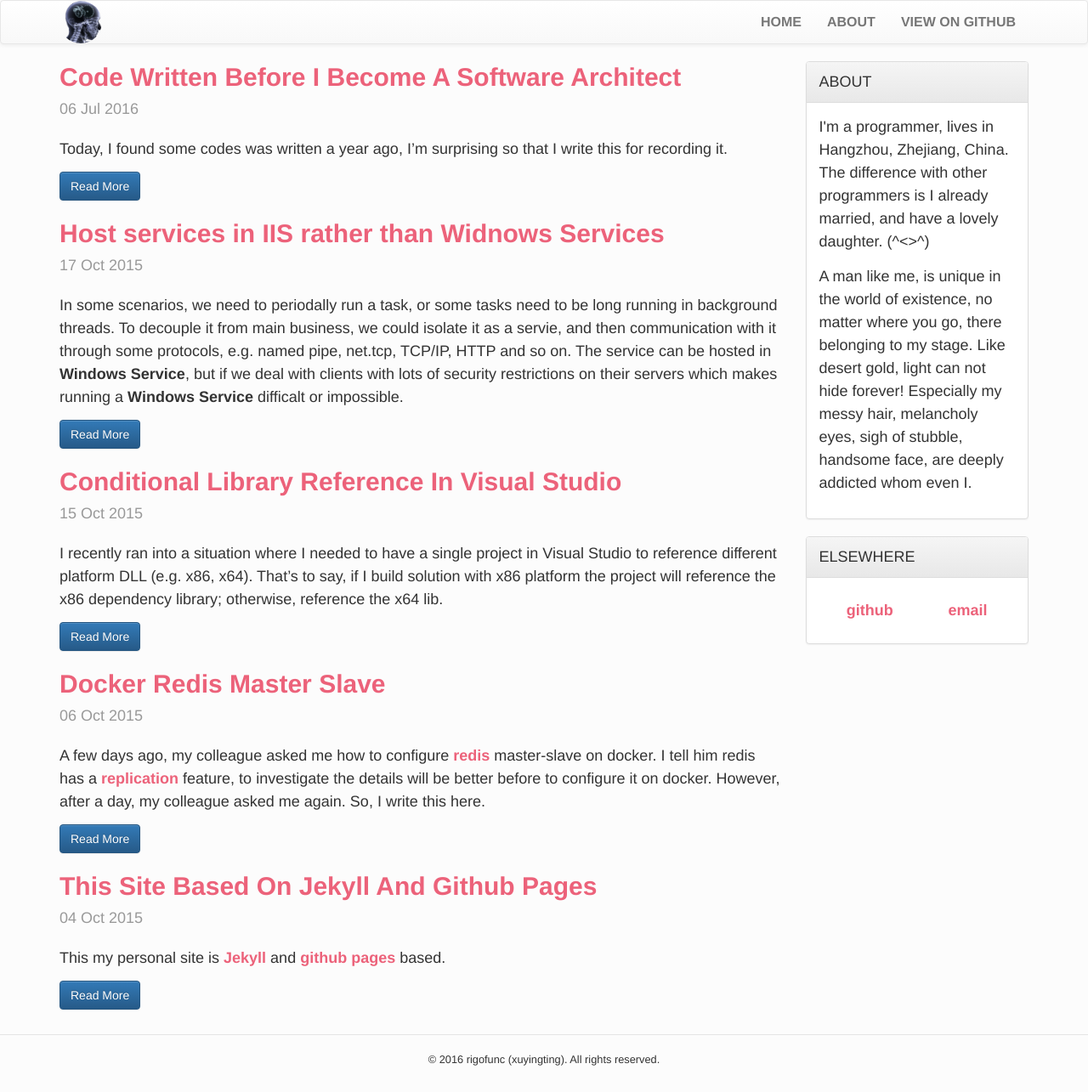
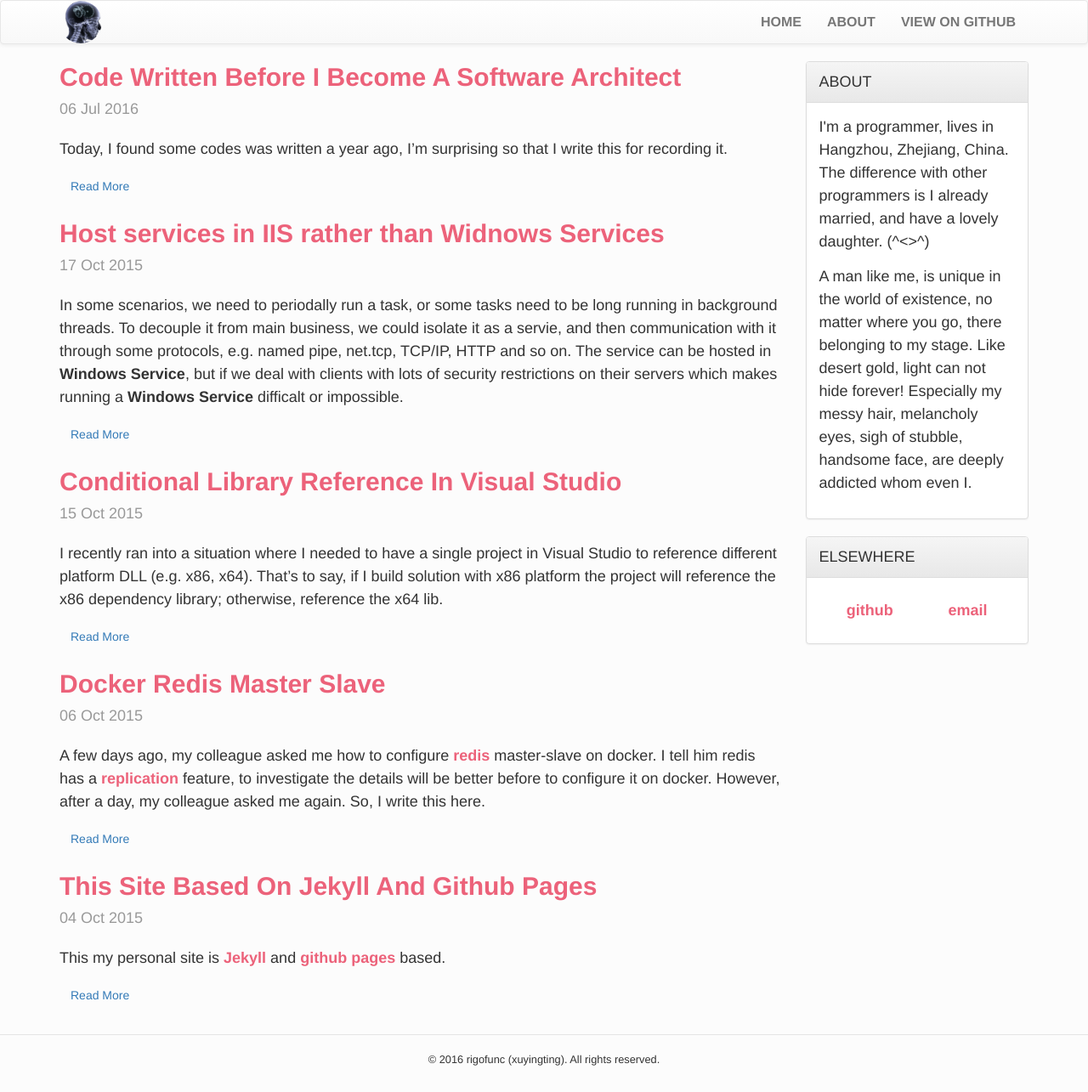
Before and after one commit to rigofunc/xyting.github.io, a Jekyll site: the page built from index.html, in a window 1280 px wide. Shown: the whole page at 85% size. Built offline with Jekyll 4.4.1, drawn with Linux system fonts in a browser that asks for light colours; the list of posts is cut into pages by our own code.

Commit message:
Change read more link style

```diff
--- a/index.html
+++ b/index.html
@@ -6,7 +6,7 @@ layout: default
   <div class="post">
     <h2 class="post-title"><a href="{{ post.url }}">{{ post.title }}</a></h2>
     <p class="post-meta">{{ post.date | date_to_string }}</p>
-    <p>{{ post.excerpt }}</p> <a href="{{ post.url }}" class="btn btn-primary">Read More</a>
+    <p>{{ post.excerpt }} <a href="{{ post.url }}" class="btn btn-link">Read More</a></p>
   </div>
 {% endfor %}
 
```
